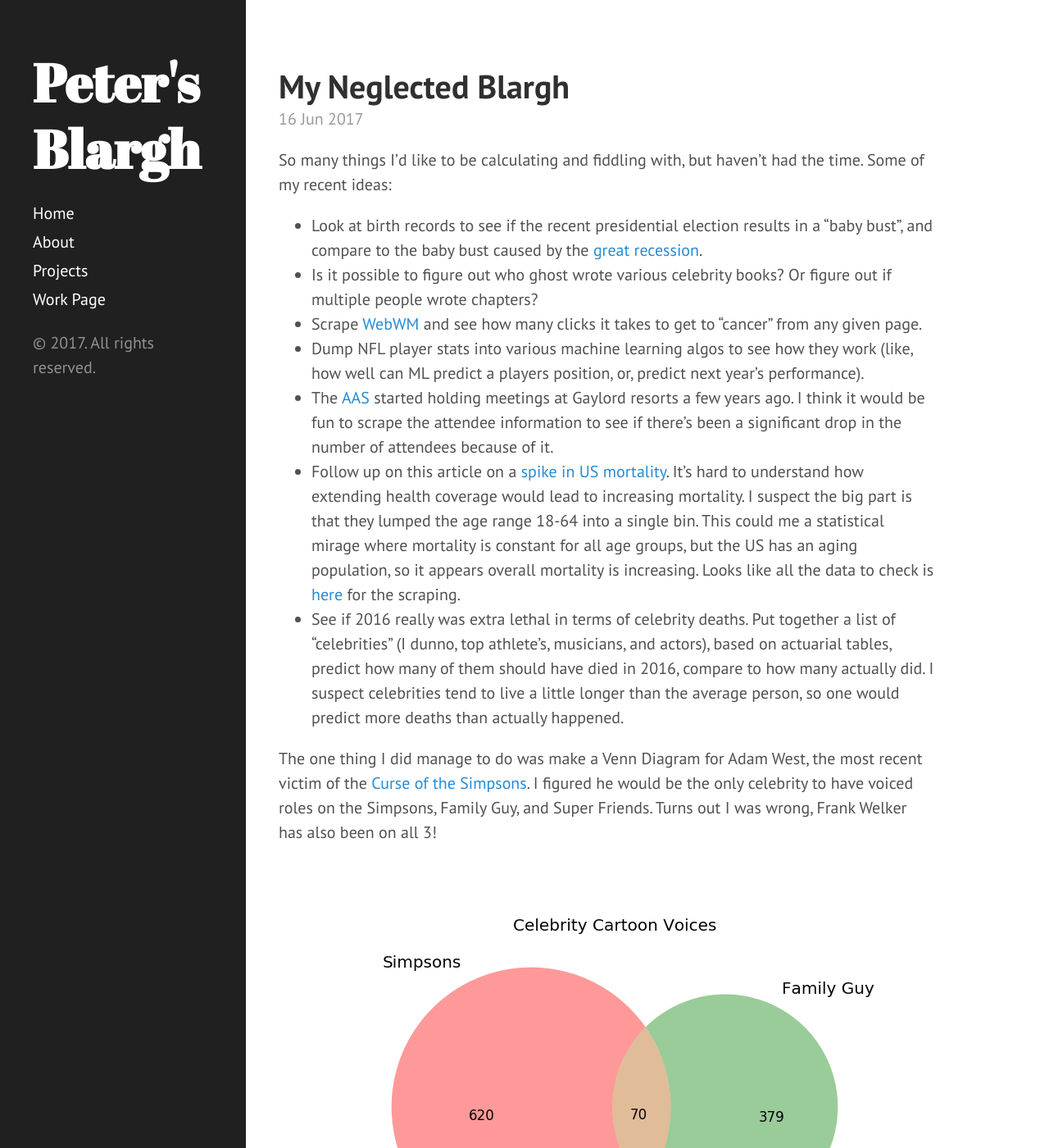
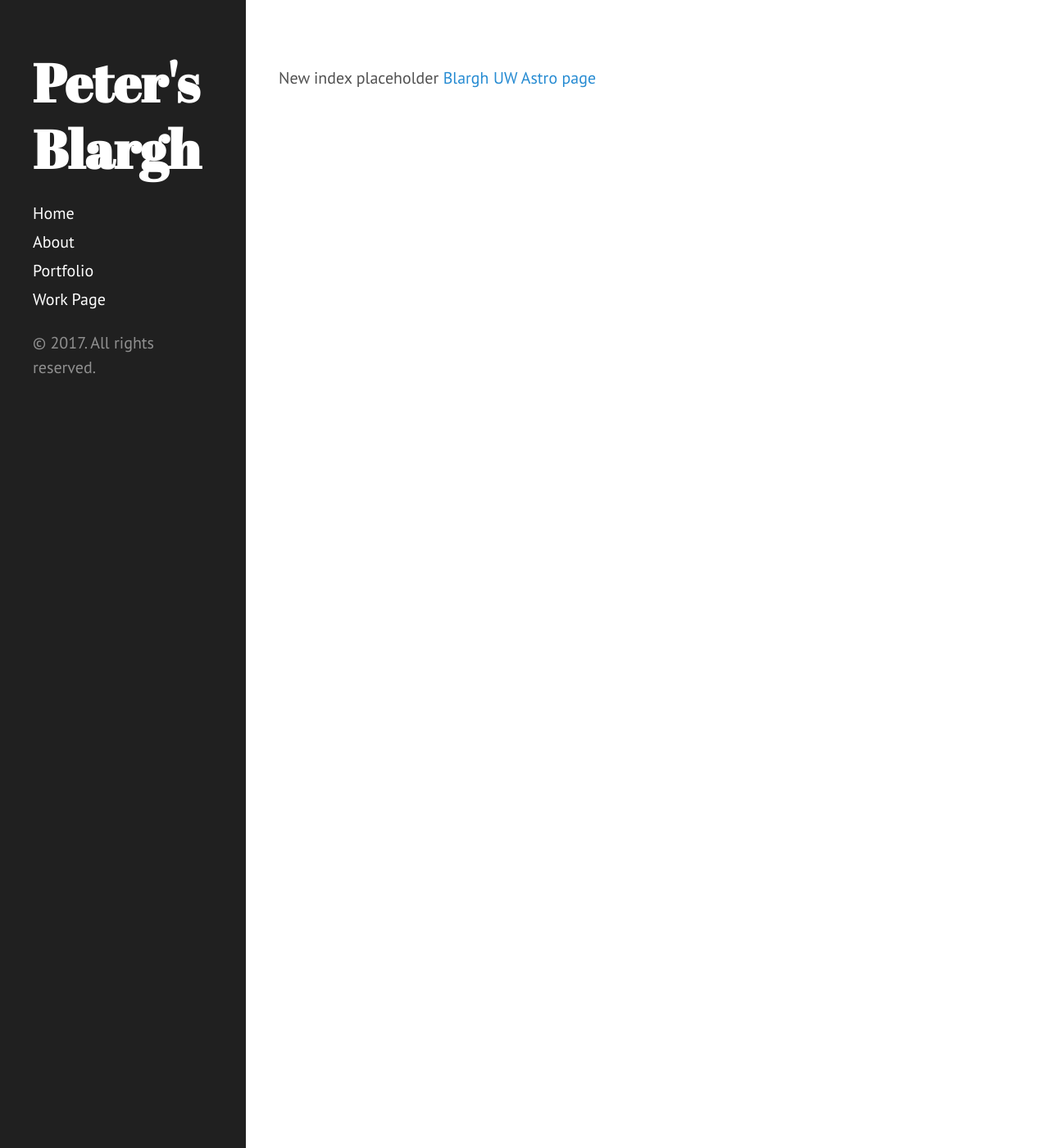
Before and after one commit to yoachim/yoachim.github.io, a Jekyll site: the page built from index.html, in a window 1280 px wide and 1400 px high. Shown: the whole window at 82% size. Built offline with Jekyll 4.4.1, drawn with Linux system fonts in a browser that asks for light colours; the list of posts is cut into pages by our own code; comment, search, counter and statistics services are not loaded; some of the changed text lies outside the part shown.

Commit message:
started revamp

```diff
--- a/_config.yml
+++ b/_config.yml
@@ -6,6 +6,7 @@
 tagline:          where I calculate things for fun
 url:              http://yoachim.github.io/
 paginate:         5
+paginate_path:    "/blargh/page:num"
 baseurl:
 author:
   name:           Peter Yoachim
--- a/_data/proj/projects.yml
+++ b/_data/proj/projects.yml
@@ -1,3 +1,17 @@
+- Name: Telescope Scheduler
+  Image: /assets/projects/cloudy_examples.png
+  Caption: xxx-update
+  repoLink: now [on github](https://github.com/lsst/sims_featureScheduler)
+  Text: >
+     I helped supervised two student projects working on the LSST scheduler. This resulted in a new telescope scheduling technique based on Operations Research.
+
+- Name: GAIA-LSST Calibration
+  Image: /assets/projects/cloudy_examples.png
+  Caption: xxx-update
+  repoLink: now [on github](https://github.com/lsst/sims_featureScheduler)
+  Text: >
+     I spent a week in Germany working with the GAIA team to see if we could use their observations to calibrate LSST.
+
 - Name: Cloud Propigation
   Image: /assets/projects/cloudy_examples.png
   Caption: Example of using all sky images to detect clouds.
@@ -26,15 +40,22 @@
   repoLink: >
     [Fork it here](https://github.com/lsst/sims_maf)
   Text: >
-    I've been working with the OpSim group to help analyze how well simulated LSST surveys perform.  A typical 10-year LSST survey includes 2.5 million visits.  Contribute your own survey metrics [on github](https://github.com/LSST-nonproject/sims_maf_contrib)
+    <p>
+    I've been working with the OpSim group to help analyze how well simulated LSST surveys perform.
+    A typical 10-year LSST survey includes 2.5 million visits.
+    Contribute your own survey metrics [on github](https://github.com/LSST-nonproject/sims_maf_contrib)
+    </p>
+    Taking a database of observations, analyze the science performance of the survey. Includes a tool using tornado
+    to generate web pages to display extended reports
 
 - Name: Astronomer Hiring Network
-  Image: /assets/projects/paperNetwork.png
-  Caption: My paper network as visualized by ADS
+  Image: /assets/projects/single_rc_fa.png
+  Caption: How long different PhD classes stay publishing as first authors.
   repoLink: >
-    [Fork it here!](https://github.com/yoachim/AstroHireNetwork)
+    [on github](https://github.com/yoachim/AstroHireNetwork)
   Text: >
-    I was inspired by a recent paper on hiring networks in various academic departments, and figured it would be really easy to replicate for astronomy.  It would also be interesting to track how long careers are based on publication histories.
+    I was inspired by a recent paper on hiring networks in various academic departments, and figured it would be really easy to replicate for
+    astronomy.  It would also be interesting to track how long careers are based on publication histories.
 
 - Name: PyEmoji
   Image: /assets/projects/emojiScreen.png
@@ -57,7 +78,7 @@
   repoLink: " "
   Text: >
     I tricked a student into making a spectroscopic survey of possible satellite galaxies around the nearby galaxy M106. <br>
-    <font size="1">Paper:<br>
+    <font size="3">Paper:<br>
     <a href="http://adslabs.org/adsabs/abs/2014ApJ...788..146S/">
     A Survey of Satellite Galaxies around NGC 4258, Spencer, Meghin, Loebman, Sarah, Yoachim, Peter, ApJ,  788,  2, (2014)</a>
     </font>
@@ -68,7 +89,7 @@
   repoLink: " "
   Text: >
     Used VIRUS-P to observe a bunch of nearby galaxies. We looked for evidence that stars can migrate from the inner regions of galaxies to the outer parts. <br>
-    <font size="1">Papers:<br>
+    <font size="3">Papers:<br>
      &#8226; <a href="http://arxiv.org/abs/1204.0026">Spatially Resolved Spectroscopic Star Formation Histories of nearby Disks: Hints of Stellar Migration, Yoachim, Peter, Roskar, Rok; Debattista, Victor P., 2012, ApJ, 752, 97</a> <br>
     &#8226; <a href="http://arxiv.org/abs/1005.0851">IFU Spectroscopy of the Stellar Disk Truncation Region of NGC 6155, Peter Yoachim, Debattista, V., Roskar, R., ApJL, 716, L4 </a>
      </font>
@@ -78,8 +99,10 @@
   Caption: Cepheid light curves fit with templates.
   repoLink: " "
   Text: >
-    I had some fun making Cepheid light curve templates.  Unfortunately, I wrote it all in IDL. It would be great if someone wanted to port this over to python!
-     <font size="1">Papers:<br>
+    I had some fun making Cepheid light curve templates.  Unfortunately, I wrote it all in IDL. It would be great if
+    someone wanted to port this over to python!
+    <br>
+     <font size="3">Papers:<br>
      &#8226; <a href="http://adsabs.harvard.edu/abs/2009AJ....137.4697Y">A Panoply of Cepheid Light Curve Templates, Yoachim, Peter; McCommas, Les P.; Dalcanton, Julianne J.; Williams, Benjamin F., AJ, 137, 6, (2009)</a> <br>
     &#8226; <a href="http://adsabs.harvard.edu/abs/2009AJ....137.4707M">The ACS Nearby Galaxy Survey Treasury. III. Cepheids in the Outer Disk of M81, McCommas, Les P.; Yoachim, Peter; Williams, Benjamin F.; Dalcanton, Julianne J.; Davis, Matthew R.; Dolphin, Andrew E.,  AJ, 137, 6, (2009).</a>
      </font>
@@ -90,7 +113,7 @@
   repoLink: " "
   Text: >
     This is what I did my thesis work on. <br>
-    <font size="1">Papers:<br>
+    <font size="3">Papers:<br>
       &#8226; <a href="http://xxx.lanl.gov/abs/astro-ph/0501394">The Kinematics of Thick Disks in External Galaxies, Peter Yoachim & Julianne J. Dalcanton, 2005 ApJ </a> <br>
       &#8226; <a href="http://xxx.lanl.gov/abs/astro-ph/0508460">Structural Parameters of Thin and Thick Disks in Edge-On Disk Galaxies, Peter Yoachim & Julianne J. Dalcanton, 2006 AJ </a> <br>
       &#8226; <a href="http://xxx.lanl.gov/abs/0805.4197">Lick Indices in the Thin and Thick Disks of Edge-On Disk Galaxies, Peter Yoachim & Julianne J. Dalcanton, 2008 ApJ</a> <br>
--- a/_posts/2016-05-03-cv-of-fail.md
+++ /dev/null
@@ -1,89 +0,0 @@
----
-layout: post
-title: CV of Failure
-date: 2016-05-03
-type: post
----
-
-I thought it would be fun to copy the idea of a [CV of Failure](http://www.princeton.edu/haushofer/Johannes_Haushofer_CV_of_Failures.pdf)
-
-## Failed Undergrad Applications
-
-1996
-
-* Stanford University
-
-## Failed Courses ##
-
-* Math: Introduction to Analysis (dropped after failing midterm) (1998)
-
-## Failed Graduate School Applications
-
-2001
-
-* Harvard University
-* California Institute of Technology
-* University of Chicago
-* University of California, Santa Cruz
-
-## Failed Postdoctoral Fellowships
-
-2007-2010
-
-* Hubble Fellowship (made 1st round of cuts, not awarded)
-* NSF Fellowship (made 1st round of cuts, not awarded)
-* Space Telescope Fellowship (didn't apply, they sent me a rejection anyway)
-
-## Failed Faculty Applications
-
-2009-2012
-
-* Over a dozen without making a single short list
-
-## Failed Telescope Proposals
-
-* Galaxy Metallicities with the HET
-* Satellite Galaxies with NOAO 4m
-
-## Failed Projects ##
-
-* Oh man, one time I totally screwed up the signal-to-noise calculation. No where near enough exposure time to do what I wanted.
-
-## Failed Publications ##
-
-* Yoachim et al. 2006:  Fig 16 is just totally wrong. Didn't notice until after publication.
-* Yoachim et al. 2008: Stuck a clever thing in the appendix and no one noticed so it got post-publication scooped
-* Yoachim et al. 2010: Spun off some early results as a letter to try and pad publication record. No one fell for it.
-* According to Sandin 2015, my entire thesis was just mistaking scattered light for star light.
-
-## Failed Conferences ##
-
-* Copenhagen 2008: Went out drinking and missed half a day to a hangover
-* Tucson 2011: Left an empty bottle of Jack Daniels floating in the hotel pool
-* China 2014: Got food poisoning and puked in a stairwell
-* AAS Winter 2016: I hate both Florida and Gaylord hotels
-
-## Failed Mentoring ##
-
-Most of my students have done incredibly well, but only because they were self-motivated enough to deal with me mostly ignoring them. Exceptions include:
-
-* What's-her-name (2005)
-* What's-his-face (2006)
-* Wait, what happened to that guy (2015)
-
-## Failed Industry Interviews ##
-
-* Amazon
-* Zillow
-* RedFin
-* Facebook
-
-## Failed Hobbies ##
-
-* Failed to record an out in an entire season of softball (2009)
-* Have fewer twitter followers than @AndromedaBot (2014-present)
-* Have a blarg that no one reads (2013-present)
-
-## General Life Failures ##
-
-* No longer in grad school but still eat ramen noodles on a regular basis
--- a/index.html
+++ b/index.html
@@ -3,35 +3,8 @@
 title: Home
 ---
 
-<div class="posts">
-  {% for post in paginator.posts %}
-  <article class="post">
-    <h1 class="post-title">
-      <a href="{{ post.url }}">
-        {{ post.title }}
-      </a>
-    </h1>
+New index placeholder
 
-    <time datetime="{{ post.date | date_to_xmlschema }}" class="post-date">{{ post.date | date_to_string }}</time>
+<a href="{{ site.baseurl }}blargh/"> Blargh </a>
 
-    {{ post.content }}
-  </article>
-  {% endfor %}
-</div>
-
-<div class="pagination">
-  {% if paginator.next_page %}
-    <a class="pagination-item older" href="{{ site.baseurl }}page{{paginator.next_page}}">Older</a>
-  {% else %}
-    <span class="pagination-item older">Older</span>
-  {% endif %}
-  {% if paginator.previous_page %}
-    {% if paginator.page == 2 %}
-      <a class="pagination-item newer" href="{{ site.baseurl }}">Newer</a>
-    {% else %}
-      <a class="pagination-item newer" href="{{ site.baseurl }}page{{paginator.previous_page}}">Newer</a>
-    {% endif %}
-  {% else %}
-    <span class="pagination-item newer">Newer</span>
-  {% endif %}
-</div>
+<a href="http://staff.washington.edu/yoachim/"> UW Astro page </a>
--- a/projects.html
+++ b/projects.html
@@ -1,6 +1,6 @@
 ---
 layout: page
-title: Projects
+title: Portfolio
 ---
 <div class="posts">
   {% for project in site.data.proj.projects %}
```
Also changed, not shown: blargh/index.html (added, +34 -0 lines), assets/projects/single_rc_fa.png (added).
